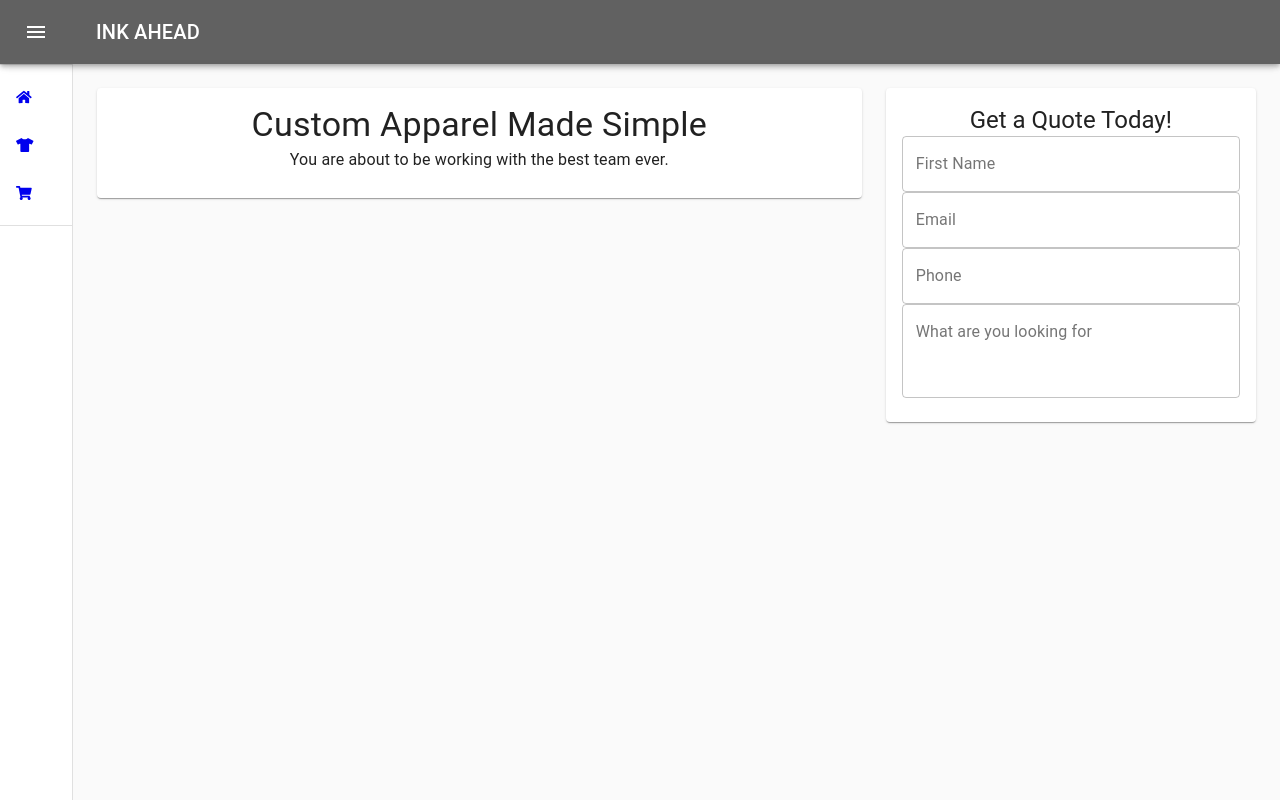
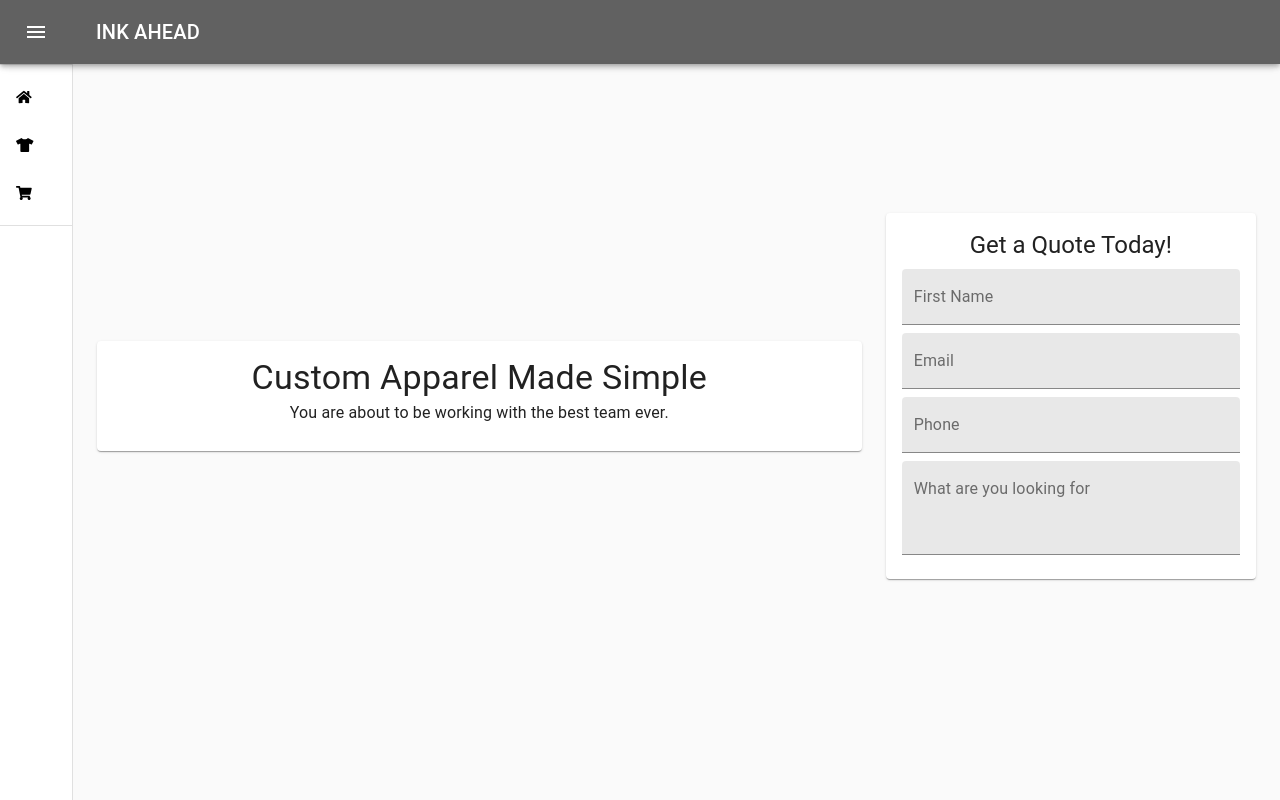
Before and after one commit to briankeefe/shirts, a React (Create React App) app: page /#/ in a window 1280 px wide. Built offline with nearby package versions, Linux system fonts and the light colour scheme.

Commit message:
formatted home page

```diff
--- a/package.json
+++ b/package.json
@@ -27,7 +27,7 @@
 		"test": "react-scripts test",
 		"eject": "react-scripts eject",
 		"predeploy": "yarn run build",
-		"deploy": "gh-pages -d build"
+		"deploy": "gh-pages -b gh-pages -d build"
 	},
 	"eslintConfig": {
 		"extends": "react-app"
--- a/src/App.js
+++ b/src/App.js
@@ -115,19 +115,19 @@ export default function MiniDrawer() {
 		if (index === 0) {
 			return (
 				<Link className="link" to="/">
-					<FontAwesomeIcon icon="home" />
+					<FontAwesomeIcon className="faicon" icon="home" />
 				</Link>
 			);
 		} else if (index === 1) {
 			return (
 				<Link className="link" to="shirts">
-					<FontAwesomeIcon icon="tshirt" />
+					<FontAwesomeIcon className="faicon" icon="tshirt" />
 				</Link>
 			);
 		} else {
 			return (
 				<Link className="link" to="/cart">
-					<FontAwesomeIcon icon="shopping-cart" />
+					<FontAwesomeIcon className="faicon" icon="shopping-cart" />
 				</Link>
 			);
 		}
--- a/src/GetQuote.js
+++ b/src/GetQuote.js
@@ -12,7 +12,13 @@ import "./style/style.scss";
 function Quote() {
 	return (
 		<Box>
-			<Grid spacing={3} container justify="center" align="center">
+			<Grid
+				spacing={3}
+				container
+				justify="center"
+				alignItems="center"
+				style={{ minHeight: "80vh" }}
+			>
 				<Grid item xs={12} md={8}>
 					<Card>
 						<CardContent>
@@ -32,16 +38,24 @@ function Quote() {
 								<Typography className="center-text" variant="h5">
 									Get a Quote Today!
 								</Typography>
-								<TextField variant="outlined" label="First Name" />
-								<TextField variant="outlined" label="Email" />
-								<TextField variant="outlined" label="Phone" />
+								<form>
+									<TextField
+										className="quote-field"
+										variant="filled"
+										label="First Name"
+										fullWidth
+									/>
+									<TextField fullWidth variant="filled" label="Email" />
+									<TextField fullWidth variant="filled" label="Phone" />
 									<TextField
 										id="detail-field"
-									variant="outlined"
+										variant="filled"
 										multiline
 										rows="3"
+										fullWidth
 										label="What are you looking for"
 									/>
+								</form>
 							</Box>
 						</CardContent>
 					</Card>
--- a/src/style/style.scss
+++ b/src/style/style.scss
@@ -1,5 +1,9 @@
 .link {
-	text-decoration: none;
+	text-decoration: none !important;
+}
+
+.faicon {
+	color: black !important;
 }
 
 .page-box {
@@ -28,5 +32,5 @@
 }
 
 .MuiTextField-root {
-	margin-top: 16px;
+	margin-top: 8px !important;
 }
```
Lines whose indentation alone changed are shown as unchanged.
